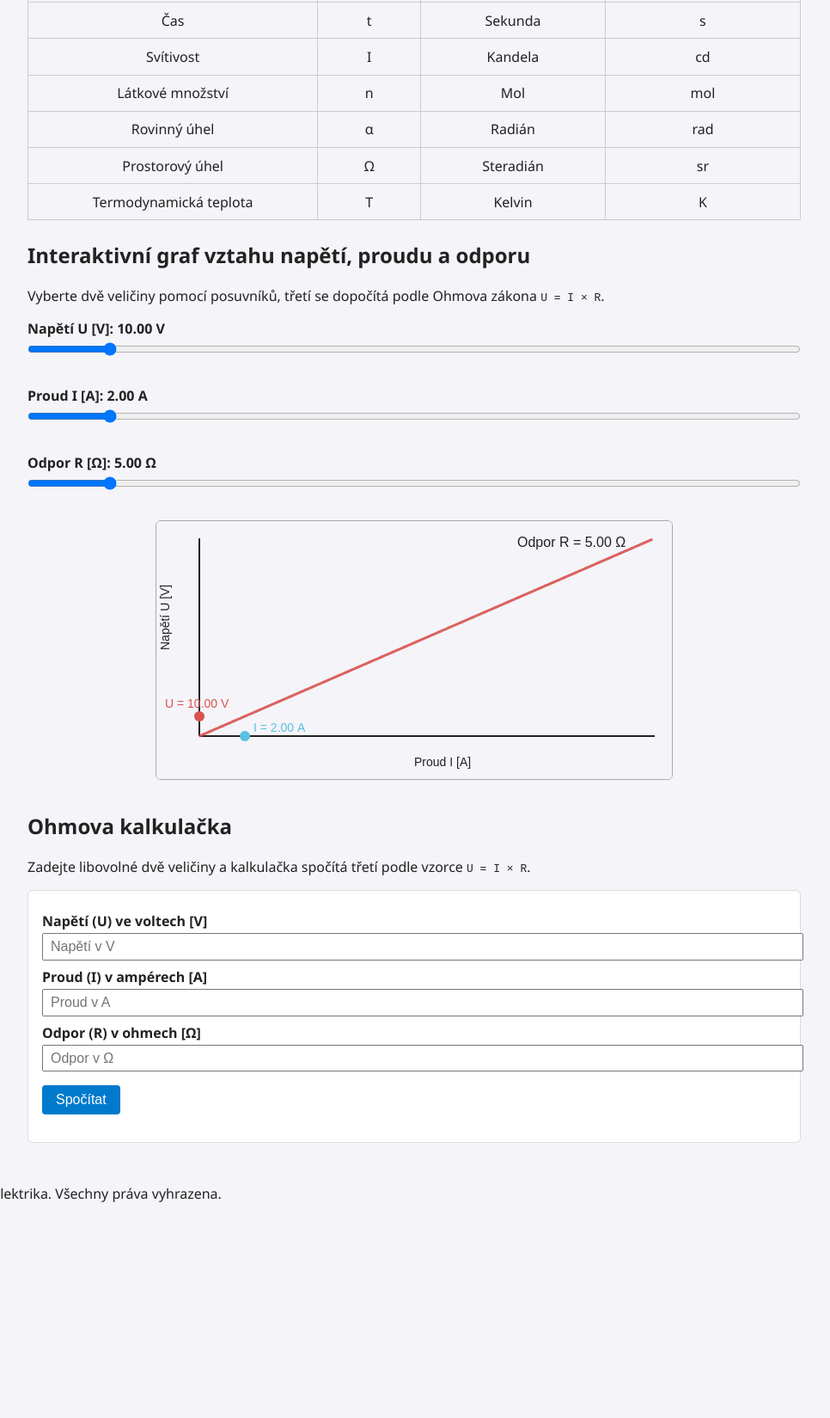
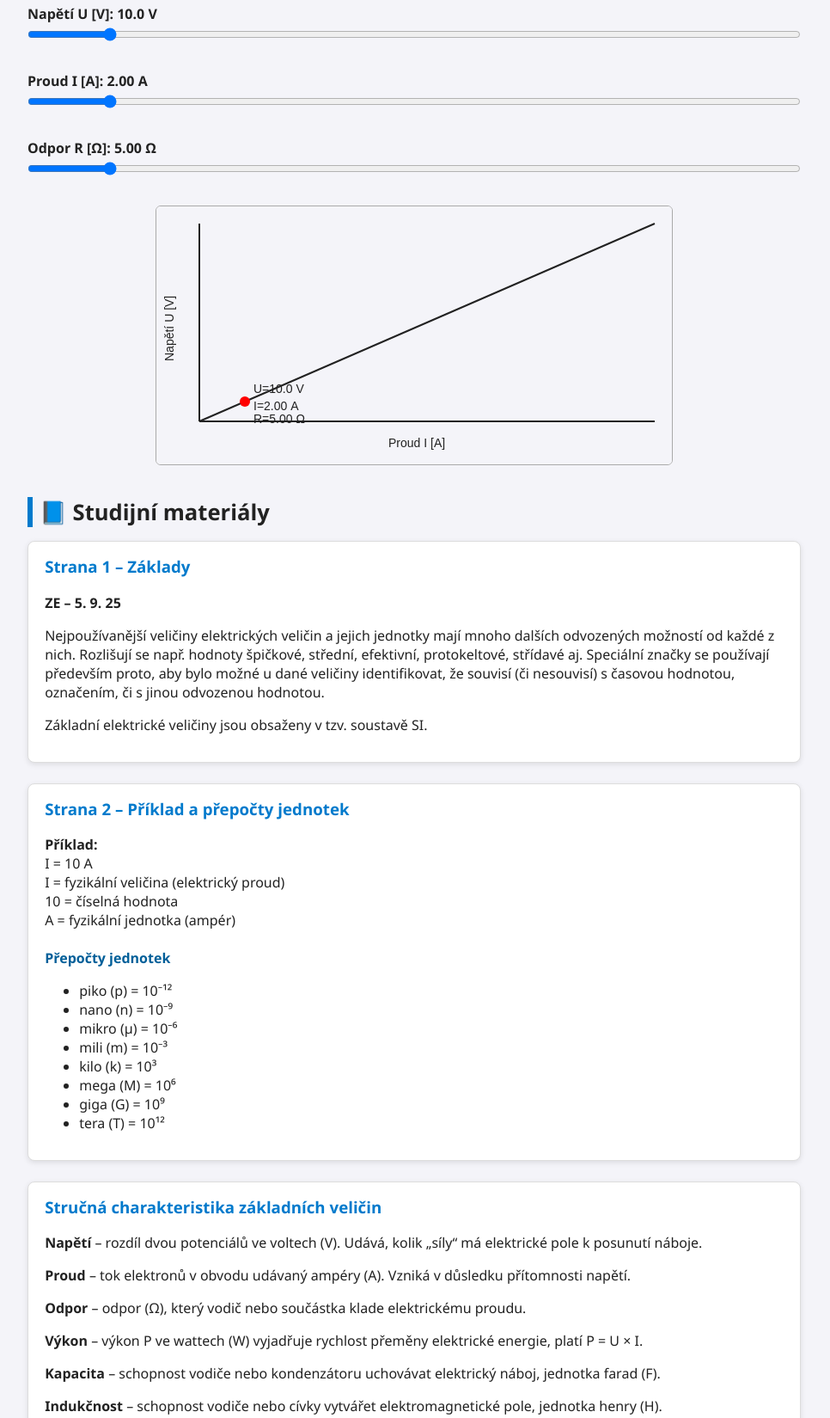
Before and after one commit to ElecDeemTVFacts/edu, a plain HTML site: page index.html in a window 1280 px wide. Shown: the part 719-2368 px from the top of the page at 86% size, without its empty margins (158-1124 px from the left). Before the commit the page ends 2134 px from the top, so only its background shows below. Drawn offline with Linux system fonts and the light colour scheme.

Commit message:
Update index.html

```diff
--- a/index.html
+++ b/index.html
@@ -11,9 +11,6 @@
     --clr-primary: #007acc;
     --clr-secondary: #005f99;
     --clr-table-header: #004466;
-    --clr-volt: #d9534f;
-    --clr-current: #5bc0de;
-    --clr-resistance: #5cb85c;
     --clr-bg-dark: #121212;
     --clr-text-dark: #eee;
   }
@@ -29,16 +26,28 @@
     color: var(--clr-text-dark);
   }
   header {
-    display: flex;
-    justify-content: space-between;
-    align-items: center;
+    text-align: center;
     margin-bottom: 1rem;
   }
   h1 {
-    margin: 0;
-    font-size: 1.8rem;
+    margin: 0.5rem 0;
+    font-size: 2rem;
+  }
+  nav {
+    margin: 1rem 0;
+  }
+  nav a {
+    margin: 0 0.8rem;
+    text-decoration: none;
+    font-weight: 600;
+    color: var(--clr-primary);
+  }
+  nav a:hover {
+    color: var(--clr-secondary);
+    text-decoration: underline;
   }
   button#toggleDark {
+    margin-top: 0.5rem;
     background: var(--clr-primary);
     color: white;
     border: none;
@@ -95,43 +104,38 @@
     background: #222;
     border-color: #555;
   }
-  .calc {
+
+  /* --- Studijní materiály --- */
+  .study-materials {
+    max-width: 900px;
+    margin: 2rem auto;
+  }
+  .study-materials h2 {
+    font-size: 1.6rem;
+    margin-bottom: 1rem;
+    border-left: 6px solid var(--clr-primary);
+    padding-left: 0.5rem;
+  }
+  .card {
+    background: #fff;
+    border-radius: 8px;
+    padding: 1rem 1.2rem;
+    margin-bottom: 1.5rem;
+    box-shadow: 0 2px 6px rgba(0,0,0,0.1);
     border: 1px solid #ddd;
-    padding: 1rem;
-    border-radius: 6px;
-    margin-bottom: 3rem;
-    background: #fff;
   }
-  body.dark .calc {
+  body.dark .card {
     background: #1a1a1a;
     border-color: #333;
+    box-shadow: 0 2px 6px rgba(0,0,0,0.4);
   }
-  .calc label {
-    display: block;
-    margin: 0.5rem 0 0.2rem;
+  .card h3 {
+    margin-top: 0;
+    color: var(--clr-primary);
   }
-  .calc input[type="number"] {
-    width: 100%;
-    padding: 0.3rem 0.5rem;
-    font-size: 1rem;
-  }
-  .calc button {
-    margin-top: 1rem;
-    padding: 0.5rem 1rem;
-    font-size: 1rem;
-    background: var(--clr-primary);
-    color: white;
-    border: none;
-    border-radius: 4px;
-    cursor: pointer;
-  }
-  .calc button:hover {
-    background: var(--clr-secondary);
-  }
-  .calc-result {
-    margin-top: 1rem;
-    font-weight: 700;
-    color: var(--clr-primary);
+  .card h4 {
+    margin-bottom: 0.5rem;
+    color: var(--clr-secondary);
   }
 </style>
 </head>
@@ -139,10 +143,15 @@
 <header>
   <h1>Základy elektrické veličiny</h1>
   <button id="toggleDark" aria-pressed="false" aria-label="Přepnout tmavý režim">🌙 Tmavý režim</button>
+  <nav>
+    <a href="#tabulka">Tabulka</a>
+    <a href="#graf">Graf</a>
+    <a href="#materialy">Studijní materiály</a>
+  </nav>
 </header>
 
 <main>
-  <section aria-label="Tabulka základních elektrických veličin">
+  <section id="tabulka" aria-label="Tabulka základních elektrických veličin">
     <h2>Základní elektrické veličiny</h2>
     <input type="search" id="filterInput" placeholder="Filtrovat tabulku..." aria-label="Filtrovat tabulku základních veličin" />
     <table id="unitsTable" aria-describedby="tableDesc">
@@ -159,65 +168,84 @@
       <tr><td>Elektrické napětí</td><td>U</td><td>Volt</td><td>V</td></tr>
       <tr><td>Elektrický proud</td><td>I</td><td>Ampér</td><td>A</td></tr>
       <tr><td>Elektrický odpor</td><td>R</td><td>Ohm</td><td>Ω</td></tr>
-      <tr><td>Zdánlivý odpor (impedance)</td><td>Z</td><td>Ohm</td><td>Ω</td></tr>
-      <tr><td>Reaktance kapacitní</td><td>Xc</td><td>Ohm</td><td>Ω</td></tr>
-      <tr><td>Reaktance induktivní</td><td>XL</td><td>Ohm</td><td>Ω</td></tr>
       <tr><td>Elektrický výkon</td><td>P</td><td>Watt</td><td>W</td></tr>
-      <tr><td>Elektrická vodivost</td><td>G</td><td>Siemens</td><td>S</td></tr>
-      <tr><td>Elektrický náboj</td><td>Q</td><td>Coulomb</td><td>C</td></tr>
       <tr><td>Kapacita</td><td>C</td><td>Farad</td><td>F</td></tr>
       <tr><td>Indukčnost</td><td>L</td><td>Henry</td><td>H</td></tr>
       <tr><td>Kmitočet</td><td>f</td><td>Hertz</td><td>Hz</td></tr>
-      <tr><td>Čas</td><td>t</td><td>Sekunda</td><td>s</td></tr>
-      <tr><td>Svítivost</td><td>I</td><td>Kandela</td><td>cd</td></tr>
-      <tr><td>Látkové množství</td><td>n</td><td>Mol</td><td>mol</td></tr>
-      <tr><td>Rovinný úhel</td><td>α</td><td>Radián</td><td>rad</td></tr>
-      <tr><td>Prostorový úhel</td><td>Ω</td><td>Steradián</td><td>sr</td></tr>
-      <tr><td>Termodynamická teplota</td><td>T</td><td>Kelvin</td><td>K</td></tr>
       </tbody>
     </table>
   </section>
 
-  <section aria-label="Interaktivní graf vztahu U, I a R">
+  <section id="graf" aria-label="Interaktivní graf vztahu U, I a R">
     <h2>Interaktivní graf vztahu napětí, proudu a odporu</h2>
     <p>Vyberte dvě veličiny pomocí posuvníků, třetí se dopočítá podle Ohmova zákona <code>U = I × R</code>.</p>
 
     <div class="slider-group">
       <label for="sliderU">Napětí U [V]: <output id="outU">10</output> V</label>
-      <input type="range" id="sliderU" min="0" max="100" step="0.1" value="10" aria-valuemin="0" aria-valuemax="100" aria-valuenow="10" />
+      <input type="range" id="sliderU" min="0" max="100" step="0.1" value="10" />
     </div>
     <div class="slider-group">
       <label for="sliderI">Proud I [A]: <output id="outI">2</output> A</label>
-      <input type="range" id="sliderI" min="0" max="20" step="0.01" value="2" aria-valuemin="0" aria-valuemax="20" aria-valuenow="2" />
+      <input type="range" id="sliderI" min="0" max="20" step="0.01" value="2" />
     </div>
     <div class="slider-group">
       <label for="sliderR">Odpor R [Ω]: <output id="outR">5</output> Ω</label>
-      <input type="range" id="sliderR" min="0" max="50" step="0.01" value="5" aria-valuemin="0" aria-valuemax="50" aria-valuenow="5" />
+      <input type="range" id="sliderR" min="0" max="50" step="0.01" value="5" />
     </div>
 
     <div id="graphContainer" aria-live="polite">
-      <canvas id="ohmGraph" width="600" height="300" role="img" aria-label="Graf vztahu napětí, proudu a odporu"></canvas>
+      <canvas id="ohmGraph" width="600" height="300"></canvas>
     </div>
   </section>
 
-  <section aria-label="Ohmova kalkulačka">
-    <h2>Ohmova kalkulačka</h2>
-    <p>Zadejte libovolné dvě veličiny a kalkulačka spočítá třetí podle vzorce <code>U = I × R</code>.</p>
+  <!-- Studijní materiály -->
+  <section id="materialy" class="study-materials">
+    <h2>📘 Studijní materiály</h2>
 
-    <div class="calc">
-      <label for="inputVoltage">Napětí (U) ve voltech [V]</label>
-      <input type="number" id="inputVoltage" placeholder="Napětí v V" min="0" step="any" />
+    <article class="card">
+      <h3>Strana 1 – Základy</h3>
+      <p><strong>ZE – 5. 9. 25</strong></p>
+      <p>
+        Nejpoužívanější veličiny elektrických veličin a jejich jednotky mají mnoho dalších odvozených možností od každé z nich.
+        Rozlišují se např. hodnoty špičkové, střední, efektivní, protokeltové, střídavé aj.
+        Speciální značky se používají především proto, aby bylo možné u dané veličiny identifikovat, že souvisí (či nesouvisí)
+        s časovou hodnotou, označením, či s jinou odvozenou hodnotou.
+      </p>
+      <p>Základní elektrické veličiny jsou obsaženy v tzv. soustavě SI.</p>
+    </article>
 
-      <label for="inputCurrent">Proud (I) v ampérech [A]</label>
-      <input type="number" id="inputCurrent" placeholder="Proud v A" min="0" step="any" />
+    <article class="card">
+      <h3>Strana 2 – Příklad a přepočty jednotek</h3>
+      <p><strong>Příklad:</strong><br>
+        I = 10 A <br>
+        I = fyzikální veličina (elektrický proud) <br>
+        10 = číselná hodnota <br>
+        A = fyzikální jednotka (ampér)
+      </p>
 
-      <label for="inputResistance">Odpor (R) v ohmech [Ω]</label>
-      <input type="number" id="inputResistance" placeholder="Odpor v Ω" min="0" step="any" />
+      <h4>Přepočty jednotek</h4>
+      <ul>
+        <li>piko (p) = 10⁻¹²</li>
+        <li>nano (n) = 10⁻⁹</li>
+        <li>mikro (µ) = 10⁻⁶</li>
+        <li>mili (m) = 10⁻³</li>
+        <li>kilo (k) = 10³</li>
+        <li>mega (M) = 10⁶</li>
+        <li>giga (G) = 10⁹</li>
+        <li>tera (T) = 10¹²</li>
+      </ul>
+    </article>
 
-      <button id="calcBtn" aria-label="Spočítat chybějící veličinu">Spočítat</button>
-
-      <div class="calc-result" aria-live="polite" id="calcResult"></div>
-    </div>
+    <article class="card">
+      <h3>Stručná charakteristika základních veličin</h3>
+      <p><strong>Napětí</strong> – rozdíl dvou potenciálů ve voltech (V). Udává, kolik „síly“ má elektrické pole k posunutí náboje.</p>
+      <p><strong>Proud</strong> – tok elektronů v obvodu udávaný ampéry (A). Vzniká v důsledku přítomnosti napětí.</p>
+      <p><strong>Odpor</strong> – odpor (Ω), který vodič nebo součástka klade elektrickému proudu.</p>
+      <p><strong>Výkon</strong> – výkon P ve wattech (W) vyjadřuje rychlost přeměny elektrické energie, platí P = U × I.</p>
+      <p><strong>Kapacita</strong> – schopnost vodiče nebo kondenzátoru uchovávat elektrický náboj, jednotka farad (F).</p>
+      <p><strong>Indukčnost</strong> – schopnost vodiče nebo cívky vytvářet elektromagnetické pole, jednotka henry (H).</p>
+      <p><strong>Kmitočet</strong> – udává počet kmitů za sekundu, jednotka hertz (Hz).</p>
+    </article>
   </section>
 </main>
 
@@ -257,217 +285,87 @@
   const canvas = document.getElementById('ohmGraph');
   const ctx = canvas.getContext('2d');
 
-  // Pro sledování, které dva jsou "zadány" uživatelem
-  // Vždy dva z nich se mění, třetí je dopočítán
-  // Počáteční stav: všechny 3 hodnoty jsou vyplněné, ale uživatel může měnit posuvníky
+  let U_val = parseFloat(sliderU.value);
+  let I_val = parseFloat(sliderI.value);
+  let R_val = parseFloat(sliderR.value);
+  let lastChanged = 'R';
 
-  // Pomocná funkce na vykreslení grafu
   function drawGraph(U, I, R) {
     ctx.clearRect(0, 0, canvas.width, canvas.height);
-
-    // Nastavení pozadí
     ctx.fillStyle = getComputedStyle(document.body).backgroundColor;
     ctx.fillRect(0, 0, canvas.width, canvas.height);
-
-    // Osy
     ctx.strokeStyle = getComputedStyle(document.body).color;
     ctx.lineWidth = 2;
 
-    // Osa X - Proud (I) od 0 do 20 A (canvas.width = 600)
     ctx.beginPath();
     ctx.moveTo(50, canvas.height - 50);
     ctx.lineTo(canvas.width - 20, canvas.height - 50);
     ctx.stroke();
 
-    // Osa Y - Napětí (U) od 0 do 100 V (canvas.height = 300)
     ctx.beginPath();
     ctx.moveTo(50, canvas.height - 50);
     ctx.lineTo(50, 20);
     ctx.stroke();
 
-    // Popisky os
     ctx.fillStyle = getComputedStyle(document.body).color;
     ctx.font = "14px Arial";
-    ctx.fillText("Proud I [A]", canvas.width / 2, canvas.height - 15);
+    ctx.fillText("Proud I [A]", canvas.width/2 - 30, canvas.height - 20);
     ctx.save();
-    ctx.translate(15, canvas.height / 2);
-    ctx.rotate(-Math.PI / 2);
+    ctx.translate(20, canvas.height/2 + 30);
+    ctx.rotate(-Math.PI/2);
     ctx.fillText("Napětí U [V]", 0, 0);
     ctx.restore();
 
-    // Vykreslíme čáru podle U = I × R
-    // Vypočteme body pro proud od 0 do max (20)
-    ctx.strokeStyle = 'rgba(217, 83, 79, 0.9)'; // červená pro napětí
-    ctx.lineWidth = 3;
     ctx.beginPath();
-
-    // Převod hodnot do souřadnic:
-    // x: proud I (0-20) -> 50-580 px
-    // y: napětí U (0-100) -> 250-20 px (invertováno)
-
-    for(let i=0; i<=20; i+=0.1) {
-      let u = i * R;
-      if (u > 100) break;
-      let x = 50 + (i / 20) * 530;
-      let y = canvas.height - 50 - (u / 100) * 230;
-      if(i===0){
-        ctx.moveTo(x,y);
-      } else {
-        ctx.lineTo(x,y);
-      }
+    ctx.moveTo(50, canvas.height - 50);
+    let scaleX = (canvas.width - 70)/20;
+    let scaleY = (canvas.height - 70)/100;
+    for(let i=0;i<=20;i++){
+      let I = i;
+      let U_calc = I * R;
+      let x = 50 + I * scaleX;
+      let y = canvas.height - 50 - U_calc * scaleY;
+      if(i===0) ctx.moveTo(x,y);
+      else ctx.lineTo(x,y);
     }
     ctx.stroke();
 
-    // Vykreslíme bod aktuální hodnoty (I,U)
-    let xCur = 50 + (I / 20) * 530;
-    let yCur = canvas.height - 50 - (U / 100) * 230;
+    let x = 50 + I*scaleX;
+    let y = canvas.height - 50 - U*scaleY;
+    ctx.beginPath();
+    ctx.arc(x,y,6,0,2*Math.PI);
+    ctx.fillStyle = "red";
+    ctx.fill();
 
-    // Bod proudu I
-    ctx.fillStyle = 'rgba(91, 192, 222, 1)'; // modrá
-    ctx.beginPath();
-    ctx.arc(xCur, canvas.height - 50, 6, 0, 2 * Math.PI);
-    ctx.fill();
-    ctx.fillText(`I = ${I.toFixed(2)} A`, xCur + 10, canvas.height - 55);
-
-    // Bod napětí U
-    ctx.fillStyle = 'rgba(217, 83, 79, 1)'; // červená
-    ctx.beginPath();
-    ctx.arc(50, yCur, 6, 0, 2 * Math.PI);
-    ctx.fill();
-    ctx.fillText(`U = ${U.toFixed(2)} V`, 10, yCur - 10);
-
-    // Bod odporu R (zobrazen jako text, ne v grafu)
     ctx.fillStyle = getComputedStyle(document.body).color;
-    ctx.font = "16px Arial";
-    ctx.fillText(`Odpor R = ${R.toFixed(2)} Ω`, canvas.width - 180, 30);
+    ctx.fillText(`U=${U.toFixed(1)} V`, x+10, y-10);
+    ctx.fillText(`I=${I.toFixed(2)} A`, x+10, y+10);
+    ctx.fillText(`R=${R.toFixed(2)} Ω`, x+10, y+25);
   }
 
-  // Aktualizace hodnot a dopočet třetí veličiny podle toho, co se mění
-  // Abychom to udělali intuitivně, při změně jednoho slideru počítáme třetí podle Ohmova zákona
-  // U = I × R
-
-  // Logika: pokud uživatel mění U, tak po změně přepočteme R = U / I, pokud I != 0
-  // pokud mění I, přepočteme R = U / I pokud I != 0
-  // pokud mění R, přepočteme U = I × R
-
-  // Pro přepočty potřebujeme vědět, co uživatel právě mění. Přidáme event listeners.
-
-  // Default hodnoty
-  let U_val = parseFloat(sliderU.value);
-  let I_val = parseFloat(sliderI.value);
-  let R_val = parseFloat(sliderR.value);
-
-  // Poslední posuvník, který uživatel měnil (pro rozhodnutí, co se přepočítá)
-  let lastChanged = 'R'; // inicializováno na R (když začínáme, je vše vyplněno)
-
-  function updateOutputs() {
-    outU.textContent = U_val.toFixed(2);
-    outI.textContent = I_val.toFixed(2);
-    outR.textContent = R_val.toFixed(2);
-
-    sliderU.setAttribute('aria-valuenow', U_val.toFixed(2));
-    sliderI.setAttribute('aria-valuenow', I_val.toFixed(2));
-    sliderR.setAttribute('aria-valuenow', R_val.toFixed(2));
-  }
-
-  function recalcFromLastChanged() {
-    if (lastChanged === 'U') {
-      if (I_val !== 0) {
-        R_val = U_val / I_val;
-      } else {
-        R_val = 0;
-      }
+  function updateValues() {
+    U_val = parseFloat(sliderU.value);
+    I_val = parseFloat(sliderI.value);
+    R_val = parseFloat(sliderR.value);
+    if(lastChanged === 'U' && I_val !== 0){
+      R_val = U_val / I_val;
       sliderR.value = R_val;
-    } else if (lastChanged === 'I') {
-      if (I_val !== 0) {
-        R_val = U_val / I_val;
-      } else {
-        R_val = 0;
-      }
-      sliderR.value = R_val;
-    } else if (lastChanged === 'R') {
+    } else if(lastChanged === 'I' && R_val !== 0){
+      U_val = I_val * R_val;
+      sliderU.value = U_val;
+    } else if(lastChanged === 'R'){
       U_val = I_val * R_val;
       sliderU.value = U_val;
     }
+    outU.textContent = U_val.toFixed(1);
+    outI.textContent = I_val.toFixed(2);
+    outR.textContent = R_val.toFixed(2);
+    drawGraph(U_val, I_val, R_val);
   }
-
-  sliderU.addEventListener('input', () => {
-    lastChanged = 'U';
-    U_val = parseFloat(sliderU.value);
-    // Přepočítáme R
-    recalcFromLastChanged();
-    updateOutputs();
-    drawGraph(U_val, I_val, R_val);
-  });
-
-  sliderI.addEventListener('input', () => {
-    lastChanged = 'I';
-    I_val = parseFloat(sliderI.value);
-    recalcFromLastChanged();
-    updateOutputs();
-    drawGraph(U_val, I_val, R_val);
-  });
-
-  sliderR.addEventListener('input', () => {
-    lastChanged = 'R';
-    R_val = parseFloat(sliderR.value);
-    recalcFromLastChanged();
-    updateOutputs();
-    drawGraph(U_val, I_val, R_val);
-  });
-
-  // Inicialní vykreslení grafu a hodnoty
-  updateOutputs();
-  drawGraph(U_val, I_val, R_val);
-
-  // --- Ohmova kalkulačka ---
-  const inputVoltage = document.getElementById('inputVoltage');
-  const inputCurrent = document.getElementById('inputCurrent');
-  const inputResistance = document.getElementById('inputResistance');
-  const calcBtn = document.getElementById('calcBtn');
-  const calcResult = document.getElementById('calcResult');
-
-  calcBtn.addEventListener('click', () => {
-    let U = parseFloat(inputVoltage.value);
-    let I = parseFloat(inputCurrent.value);
-    let R = parseFloat(inputResistance.value);
-
-    // Spočítáme chybějící veličinu (pokud zadány dvě)
-    const inputs = [U, I, R].filter(v => !isNaN(v));
-    if(inputs.length < 2) {
-      calcResult.textContent = "Zadejte hodnoty alespoň dvou veličin.";
-      return;
-    }
-
-    if(isNaN(U)) {
-      // U = I × R
-      if(I == 0 || R == 0){
-        calcResult.textContent = "Nelze spočítat napětí, protože proud nebo odpor je nula.";
-        return;
-      }
-      U = I * R;
-      calcResult.textContent = `Napětí (U) = ${U.toFixed(2)} V`;
-    } else if(isNaN(I)) {
-      // I = U / R
-      if(R == 0){
-        calcResult.textContent = "Nelze spočítat proud, odpor nesmí být nula.";
-        return;
-      }
-      I = U / R;
-      calcResult.textContent = `Proud (I) = ${I.toFixed(2)} A`;
-    } else if(isNaN(R)) {
-      // R = U / I
-      if(I == 0){
-        calcResult.textContent = "Nelze spočítat odpor, proud nesmí být nula.";
-        return;
-      }
-      R = U / I;
-      calcResult.textContent = `Odpor (R) = ${R.toFixed(2)} Ω`;
-    } else {
-      calcResult.textContent = "Všechny tři veličiny jsou zadané, odpočítat nelze.";
-    }
-  });
+  sliderU.addEventListener('input', ()=>{ lastChanged='U'; updateValues(); });
+  sliderI.addEventListener('input', ()=>{ lastChanged='I'; updateValues(); });
+  sliderR.addEventListener('input', ()=>{ lastChanged='R'; updateValues(); });
+  updateValues();
 </script>
-
 </body>
 </html>
```
